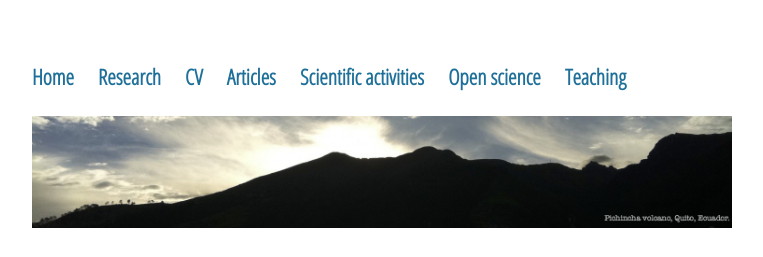
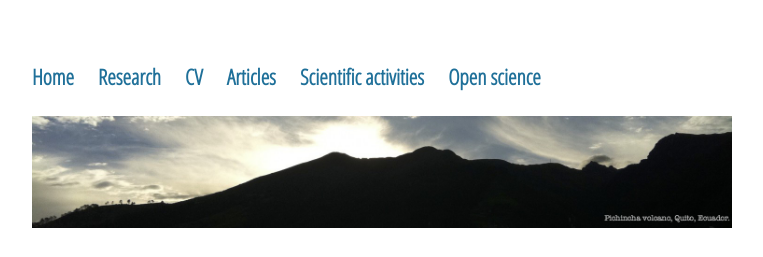
Before and after one commit to sjijon/sjijon.github.io, a Jekyll site: the page built from index.html, in a window 1280 px wide. Shown: the top 257 px of the page, without its empty margins (160-923 px from the left). Built offline with Jekyll 4.4.1, drawn with Linux system fonts in a browser that asks for light colours; nearby versions of some CDN libraries.

Commit message:
Hide teaching tab

```diff
--- a/_layouts/default.html
+++ b/_layouts/default.html
@@ -17,7 +17,7 @@
 				<li><a href="/publications">Articles</a></li>
 				<li><a href="/scientific-activities">Scientific activities</a></li>
 				<li><a href="/open-science">Open science</a></li>
-				<li><a href="/teaching">Teaching</a></li>
+				<!-- <li><a href="/teaching">Teaching</a></li> -->
     		</ul>
 		</nav>
 
```
